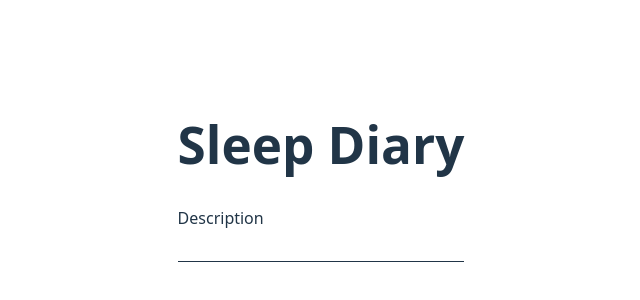
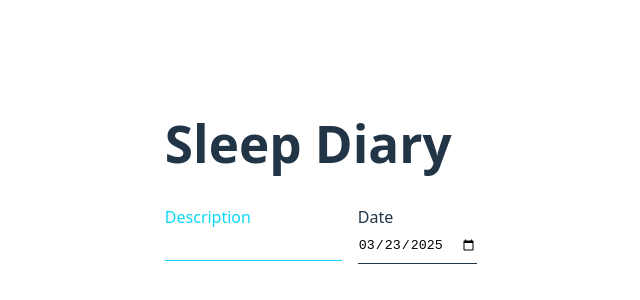
Before and after one commit to greg-a/sleep_diary, a React (Vite) app: page / in a window 1280 px wide. Shown: the part 220-520 px from the top of the page, without its empty margins (319-959 px from the left). Built offline with nearby package versions, Linux system fonts and the light colour scheme.

Commit message:
add date input and display date

```diff
--- a/src/pages/diary/Diary.tsx
+++ b/src/pages/diary/Diary.tsx
@@ -1,6 +1,8 @@
 import { useState } from "react";
+import "./diary.css";
 import { Input } from "../../components/input/input";
 import { Entry, EntryList } from "./entry/EntryList";
+
 function uuidv4() {
   return "10000000-1000-4000-8000-100000000000".replace(/[018]/g, (c) =>
     (
@@ -9,27 +11,65 @@ function uuidv4() {
     ).toString(16)
   );
 }
+
+const defaultNewEntry = {
+  text: "",
+  date: new Date(),
+  id: "",
+};
+
+function formatDate(date: Date) {
+  const year = date.getFullYear();
+  const month = String(date.getMonth() + 1).padStart(2, "0");
+  const day = String(date.getDate()).padStart(2, "0");
+  return `${year}-${month}-${day}`;
+}
+
 export const Diary = () => {
   const [entries, setEntries] = useState<Entry[]>([]);
-  const [newEntry, setNewEntry] = useState<string>("");
+  const [newEntry, setNewEntry] = useState<Entry>(defaultNewEntry);
   const submitEntry = (e: React.KeyboardEvent<HTMLInputElement>) => {
-    const newEntryTr = newEntry.trim()
+    const newEntryTr = newEntry?.text.trim() ?? "";
     if (e.key === "Enter" && newEntryTr.length > 0) {
       setEntries((prev) => [
         ...prev,
-        { text: newEntryTr, id: uuidv4() },
+        { text: newEntryTr, date: newEntry.date, id: uuidv4() },
       ]);
-      setNewEntry("")
+      setNewEntry({ ...defaultNewEntry, date: newEntry.date });
     }
   };
 
   const handleDescription = (e: React.ChangeEvent<HTMLInputElement>) => {
-    setNewEntry(e.target.value)
-  }
+    setNewEntry((prev) => ({ ...prev, text: e.target.value }));
+  };
+
+  const handleDateChange = (e: React.ChangeEvent<HTMLInputElement>) => {
+    const newDate = new Date(newEntry.date);
+    const [year, month, day] = e.target.value.split("-");
+    newDate.setFullYear(Number(year));
+    newDate.setMonth(Number(month) - 1);
+    newDate.setDate(Number(day));
+
+    setNewEntry((prev) => ({ ...prev, date: newDate }));
+  };
   return (
     <>
       <h1>Sleep Diary</h1>
-      <Input label="Description" onKeyDown={submitEntry} onChange={handleDescription} value={newEntry} />
+      <div className="form-container">
+        <Input
+          label="Description"
+          onKeyDown={submitEntry}
+          onChange={handleDescription}
+          value={newEntry.text}
+          autoFocus
+        />
+        <Input
+          label="Date"
+          type="date"
+          value={formatDate(newEntry.date)}
+          onChange={handleDateChange}
+        />
+      </div>
       <EntryList entries={entries} />
     </>
   );
--- a/src/pages/diary/diary.css
+++ b/src/pages/diary/diary.css
@@ -0,0 +1,5 @@
+.form-container {
+  display: flex;
+  flex-direction: row;
+  gap: 1rem;
+}
--- a/src/pages/diary/entry/EntryList.tsx
+++ b/src/pages/diary/entry/EntryList.tsx
@@ -1,4 +1,5 @@
 export interface Entry {
+  date: Date;
   text: string;
   id: number | string;
 }
@@ -10,8 +11,8 @@ interface Props {
 export const EntryList = ({ entries }: Props) => {
   return (
     <ul>
-      {entries.map(({text, id}) => (
-        <li key={id}>{text}</li>
+      {entries.map(({text, date, id}) => (
+        <li key={id}>{date.toLocaleDateString()} - {text}</li>
       ))}
     </ul>
   );
```
